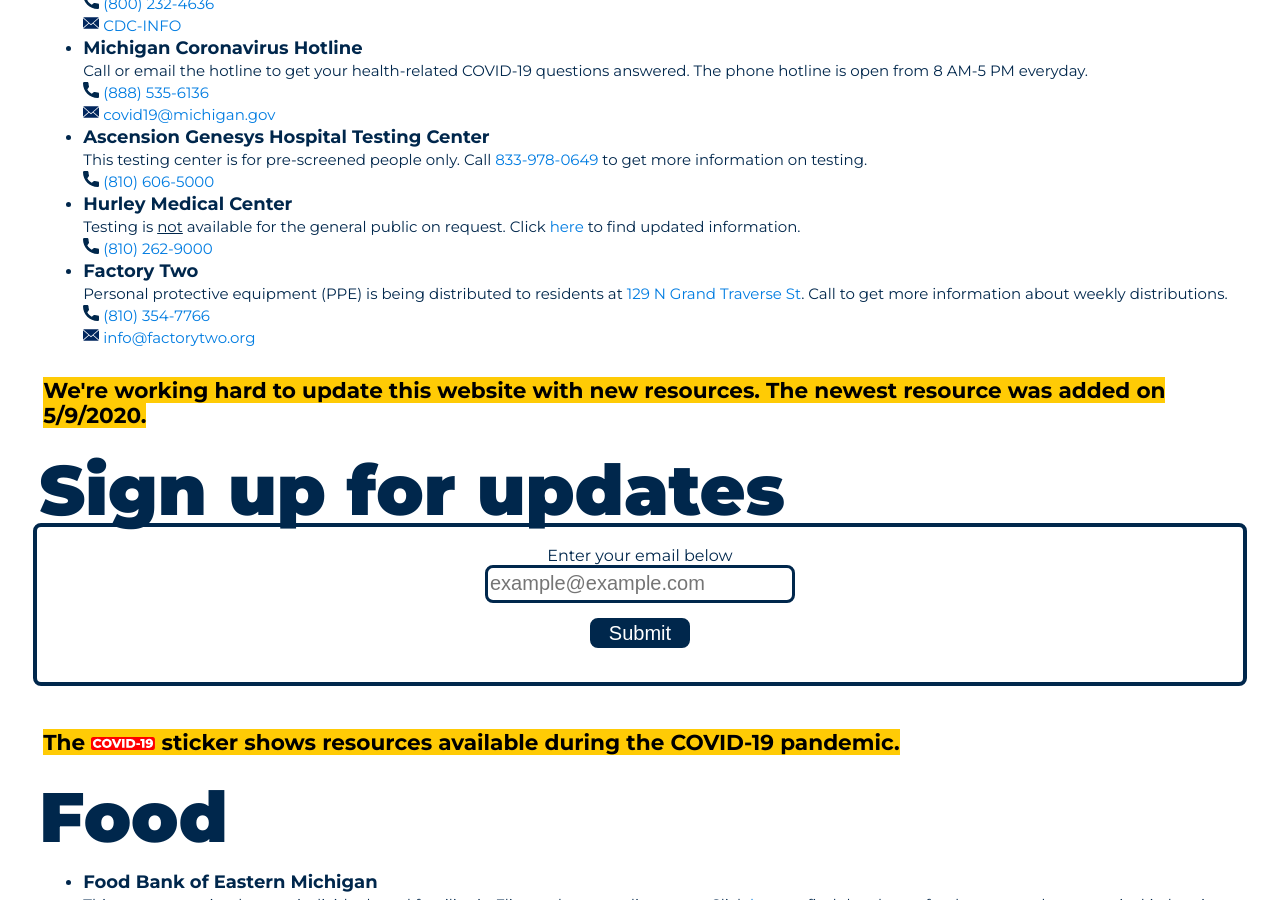
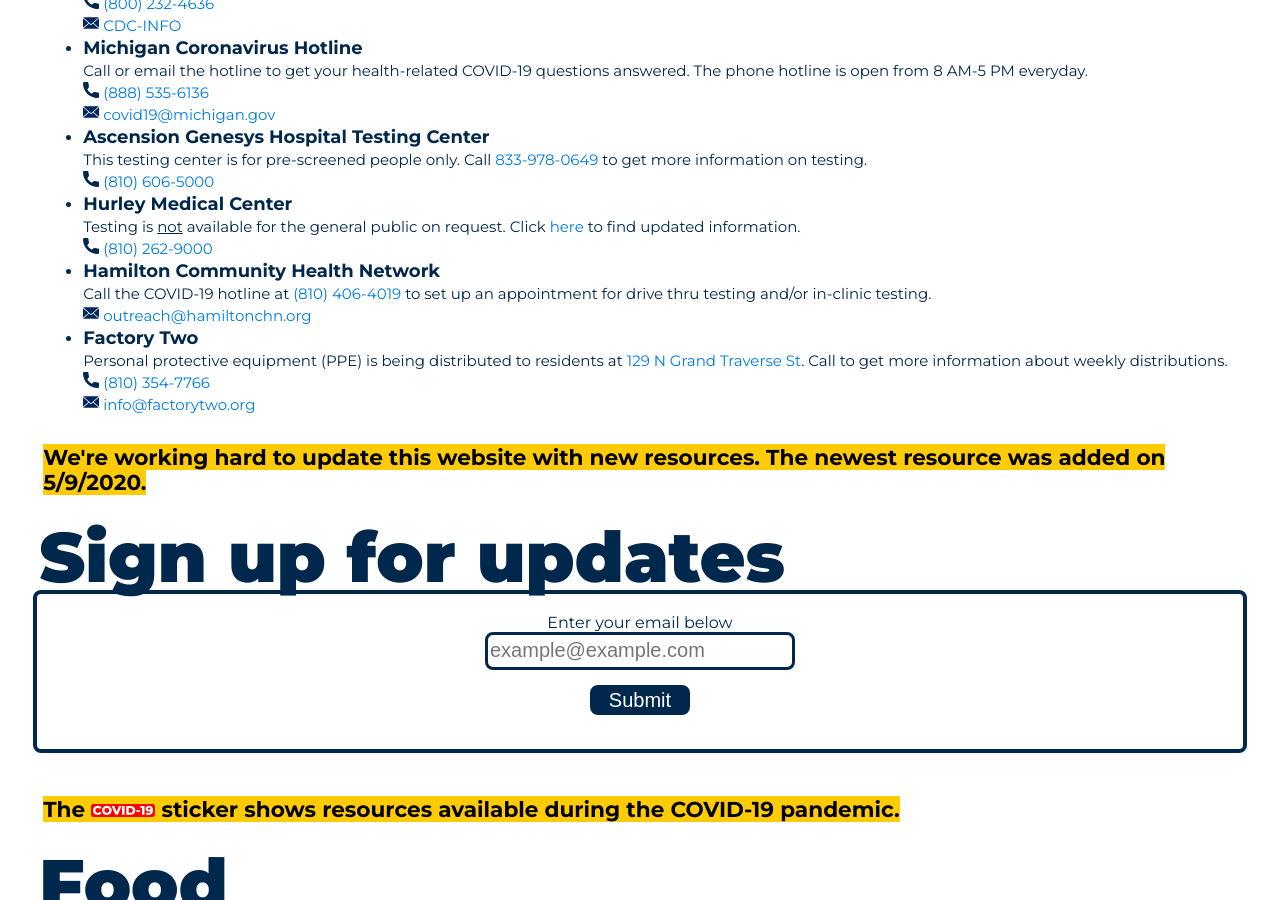
Before and after one commit to umichfjp/umichfjp.github.io, a Jekyll site: the page built from pages/resources.html, in a window 1280 px wide and 900 px high, scrolled down 401 px. Built offline with Jekyll 4.4.1, drawn with Linux system fonts in a browser that asks for light colours.

Commit message:
Update resources.html

```diff
--- a/pages/resources.html
+++ b/pages/resources.html
@@ -46,6 +46,11 @@ title: Resources for Flint residents
             <b><big>Hurley Medical Center</big></b>
             <br />Testing is <u>not</u> available for the general public on request. Click <a href="https://www.hurleymc.com/patients-and-visitors/coronavirus-updates/" target="_blank">here</a> to find updated information.
             <br /><img src="https://umichfjp.github.io/assets/icons/phone.svg" alt="Phone" style="width:16px;"> <a href="tel:+1810-262-9000">(810) 262-9000</a>
+          </li>
+          <li>
+            <b><big>Hamilton Community Health Network</big></b>
+            <br />Call the COVID-19 hotline at <a href="tel:+1810-406-4019">(810) 406-4019</a> to set up an appointment for drive thru testing and/or in-clinic testing.
+            <br /><img src="https://umichfjp.github.io/assets/icons/mail.svg" alt="Mail" style="width:16px;"> <a href="mailto:outreach@hamiltonchn.org">outreach@hamiltonchn.org</a>
           </li>
           <li>
             <b><big>Factory Two</big></b>
```
